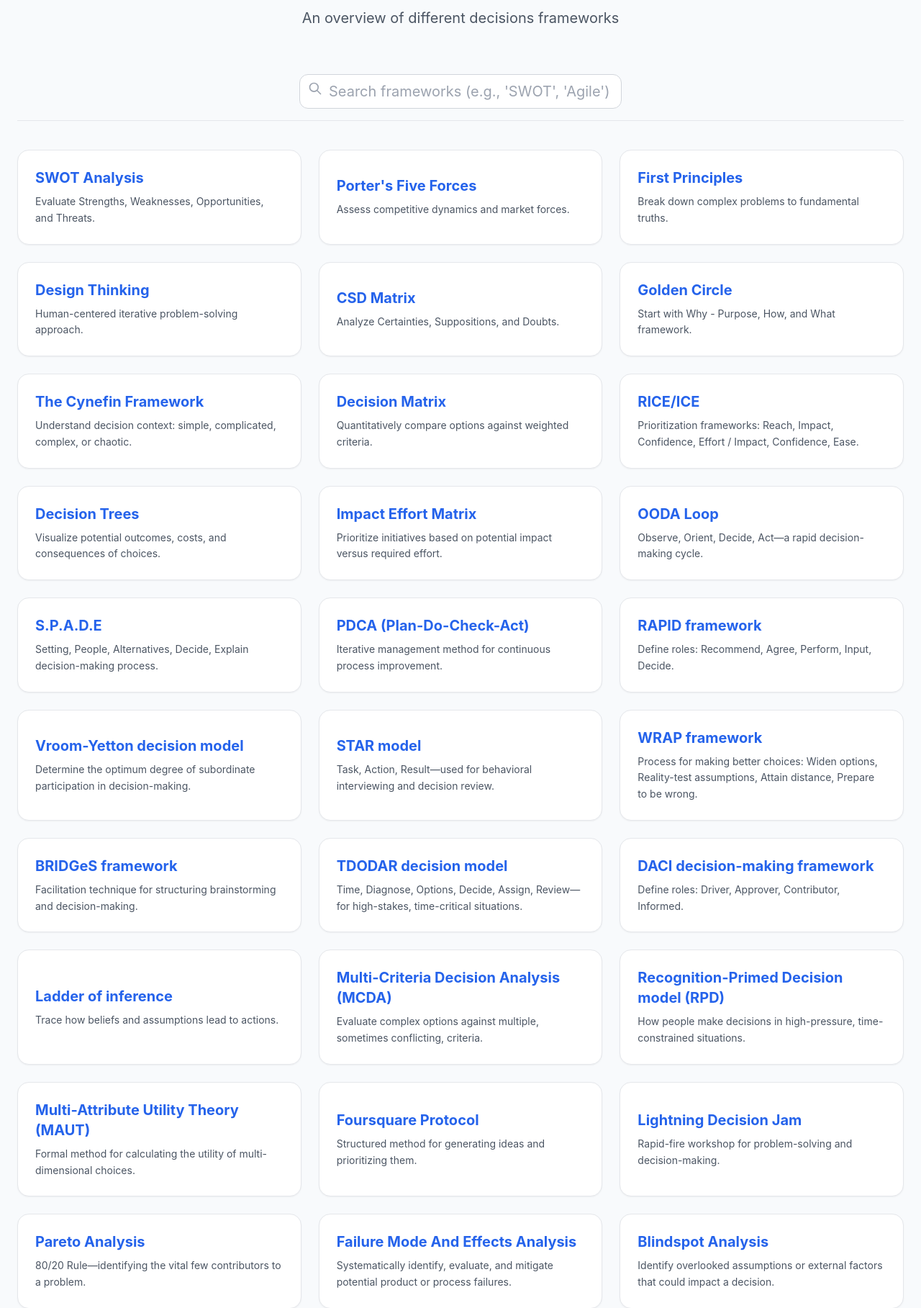
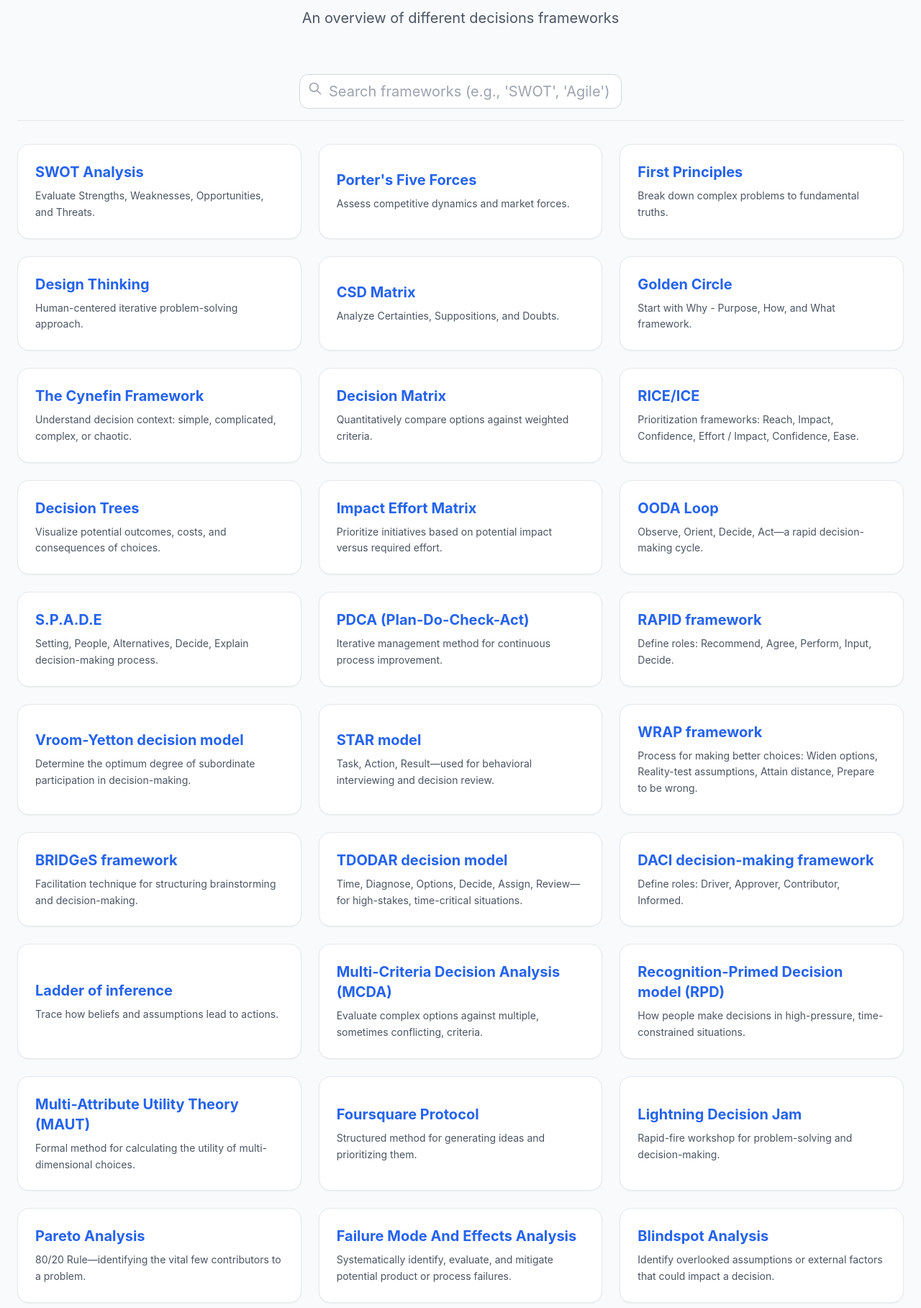
Before and after one commit to edimaudo/dainta, a FastAPI app: page /decision-information in a window 1280 px wide. Shown: the part 174-1991 px from the top of the page at 72% size. Run offline with FastAPI, Linux system fonts and the light colour scheme; some libraries are stand-ins or nearby versions.

Commit message:
Update decision_info.html

```diff
--- a/templates/decision_info.html
+++ b/templates/decision_info.html
@@ -22,7 +22,7 @@
         <p class="text-xl text-gray-600 dark:text-slate-300 max-w-2xl mx-auto">An overview of different decisions frameworks</p>
     </header>
 
-    <div class="sticky-header py-4 mb-8 border-b border-gray-200 dark:border-slate-800 bg-slate-50/90 dark:bg-slate-900/90 backdrop-blur-md transition-colors">
+    <div class="sticky-header py-4 mb-4 border-b border-gray-200 dark:border-slate-800 bg-slate-50/90 dark:bg-slate-900/90 backdrop-blur-md transition-colors">
         <div class="relative max-w-md mx-auto">
             <input type="text" id="frameworkSearch" onkeyup="filterFrameworks()" placeholder="Search frameworks (e.g., 'SWOT', 'Agile')...."
                    aria-label="Search available decision frameworks"
@@ -35,7 +35,8 @@
         </div>
     </div>
 
-    <div id="frameworkGrid" class="grid grid-cols-1 md:grid-cols-2 lg:grid-cols-3 gap-6 pt-2">
+    <div class="isolate pt-4">
+        <div id="frameworkGrid" class="grid grid-cols-1 md:grid-cols-2 lg:grid-cols-3 gap-6">
             {% set frameworks = [
       {"id": "swot", "name": "SWOT Analysis", "desc": "Evaluate Strengths, Weaknesses, Opportunities, and Threats.", "why": "To align internal capabilities with external market realities.", "when": "Strategic planning or initiating a new project.", "how": "Brainstorm and list internal factors (S/W) and external dynamics (O/T) in a 2x2 grid."},
       {"id": "porter-five-forces", "name": "Porter's Five Forces", "desc": "Assess competitive dynamics and market forces.", "why": "To evaluate industry profitability and competitive intensity.", "when": "Entering a new market or assessing industry shifts.", "how": "Analyze supplier power, buyer power, substitution threats, new entrants, and competitive rivalry."},
@@ -113,7 +114,7 @@
 
         {% for f in frameworks %}
         <button type="button"
-                class="framework-item framework-card text-left w-full bg-white dark:bg-slate-950 p-6 rounded-2xl border border-gray-200 dark:border-slate-800 shadow-sm transition-colors focus:outline-none focus:ring-2 focus:ring-blue-500 relative hover:z-10 focus-within:z-10"
+                class="framework-item framework-card text-left w-full bg-white dark:bg-slate-950 p-6 rounded-2xl border border-gray-200 dark:border-slate-800 shadow-sm transition-colors focus:outline-none focus:ring-2 focus:ring-blue-500"
                 onclick="openFrameworkDetails({{ f | tojson | forceescape }})">
             <h3 class="text-xl font-bold text-blue-600 dark:text-blue-400 mb-2">{{ f.name }}</h3>
             <p class="text-gray-600 dark:text-slate-300 text-sm leading-relaxed">{{ f.desc }}</p>
```
Lines whose indentation alone changed are shown as unchanged.
